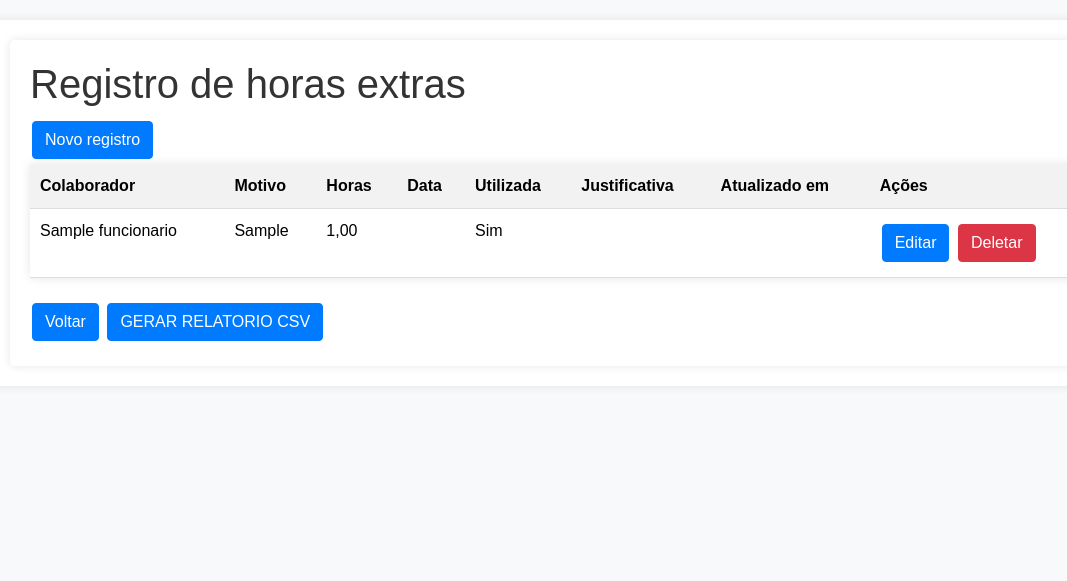
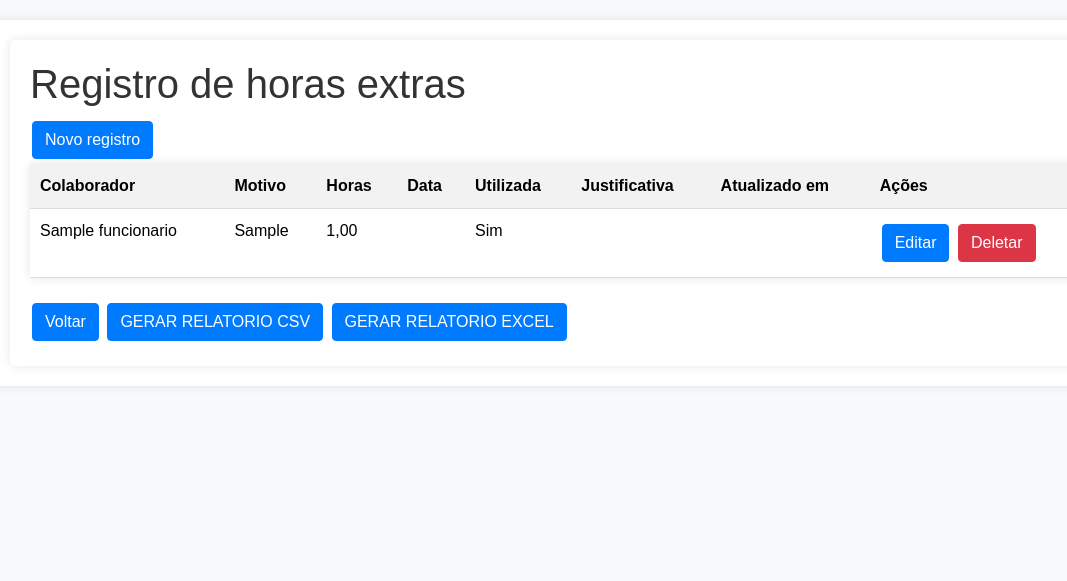
Before and after one commit to dnsouzadev/gestao_rh, a Django app: page /horas-extras/ in a window 1280 px wide. Shown: the top 581 px of the page, without its empty margins (80-1147 px from the left). Run offline with Django 5.2, Linux system fonts and the light colour scheme; a user stored in the database is signed in; tables that the repository leaves empty hold one stand-in row (values such as "Sample post"); some libraries are stand-ins or nearby versions.

Commit message:
implementando exportacao em excel

```diff
--- a/apps/registro_hora_extra/templates/registro_hora_extra/registrohoraextra_list.html
+++ b/apps/registro_hora_extra/templates/registro_hora_extra/registrohoraextra_list.html
@@ -139,5 +139,6 @@ body {
     </table>
     <button class="btn btn-primary" onclick="window.location.href = '{% url 'home' %}';">Voltar</button>
     <button class="btn btn-primary"><a href="{% url 'exportar_csv' %}">GERAR RELATORIO CSV</a></button>
+    <button class="btn btn-primary"><a href="{% url 'exportar_excel' %}">GERAR RELATORIO EXCEL</a></button>
 </div>
 {% endblock %}
--- a/apps/registro_hora_extra/urls.py
+++ b/apps/registro_hora_extra/urls.py
@@ -1,5 +1,5 @@
 from django.urls import path, include
-from .views import HoraExtraList, HoraExtraEdit, HoraExtraCreate, HoraExtraDelete, HoraExtraEditBase, UtilizouHoraExtra, ExportarParaCSV
+from .views import HoraExtraList, HoraExtraEdit, HoraExtraCreate, HoraExtraDelete, HoraExtraEditBase, UtilizouHoraExtra, ExportarParaCSV, ExportExcel
 
 urlpatterns = [
     path('', HoraExtraList.as_view(), name='list_hora_extra'),
@@ -9,4 +9,5 @@ urlpatterns = [
     path('novo/', HoraExtraCreate.as_view(), name='create_hora_extra'),
     path('delete/<int:pk>/', HoraExtraDelete.as_view(), name='delete_hora_extra'),
     path('exportar-csv', ExportarParaCSV.as_view(), name='exportar_csv'),
+    path('exportar-excel', ExportExcel.as_view(), name='exportar_excel')
 ]
--- a/apps/registro_hora_extra/views.py
+++ b/apps/registro_hora_extra/views.py
@@ -1,6 +1,7 @@
 import csv
 import json
 
+import xlwt
 from django.http import HttpResponse
 from django.shortcuts import render
 from django.urls import reverse_lazy
@@ -89,10 +90,46 @@ class ExportarParaCSV(View):
 
         registros = RegistroHoraExtra.objects.filter(utilizada=False)
 
-        header = ['Id', 'Funcionário', 'Motivo', 'Horas Restantes', 'Horas Totais', ]
+        header = ['Id', 'Funcionário', 'Motivo', 'Horas Restantes', 'Horas Totais']
         writer = csv.writer(response)
         writer.writerow(header)
 
         for registro in registros:
-            writer.writerow([registro.id, registro.funcionario, registro.motivo, registro.horas, registro.funcionario.total_horas_extra])
+            writer.writerow([registro.id, registro.funcionario, registro.motivo, registro.horas,
+                             registro.funcionario.total_horas_extra])
         return response
+
+
+class ExportExcel(View):
+    def get(self, request):
+        response = HttpResponse(content_type='application/ms-excel')
+        response['Content-Disposition'] = 'attachment; filename="relatorio.xls"'
+
+        wb = xlwt.Workbook(encoding='utf-8')
+        ws = wb.add_sheet('Banco de Horas')
+
+        row_num = 0
+
+        font_style = xlwt.XFStyle()
+        font_style.font.bold = True
+
+        columns = ['Id', 'Funcionário', 'Motivo', 'Horas Restantes', 'Horas Totais']
+
+        for col_num in range(len(columns)):
+            ws.write(row_num, col_num, columns[col_num], font_style)
+
+        font_style = xlwt.XFStyle()
+
+        registros = RegistroHoraExtra.objects.filter(utilizada=False)
+
+        row_num = 1
+        for registro in registros:
+            ws.write(row_num, 0, registro.id, font_style)
+            ws.write(row_num, 1, registro.funcionario.nome, font_style)
+            ws.write(row_num, 2, registro.motivo, font_style)
+            ws.write(row_num, 3, registro.horas, font_style)
+            ws.write(row_num, 4, registro.funcionario.total_horas_extra, font_style)
+            row_num += 1
+
+        wb.save(response)
+        return response
```
